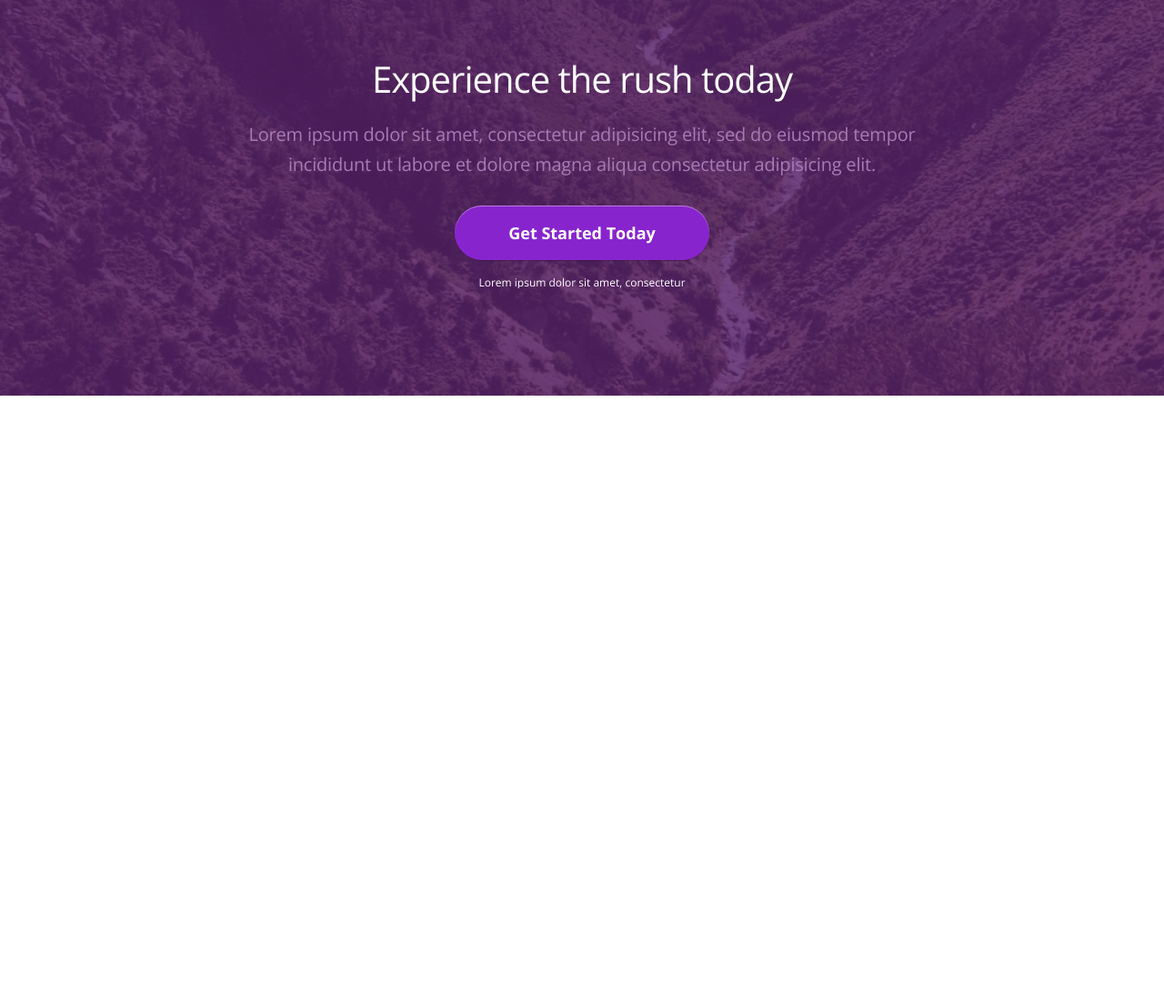
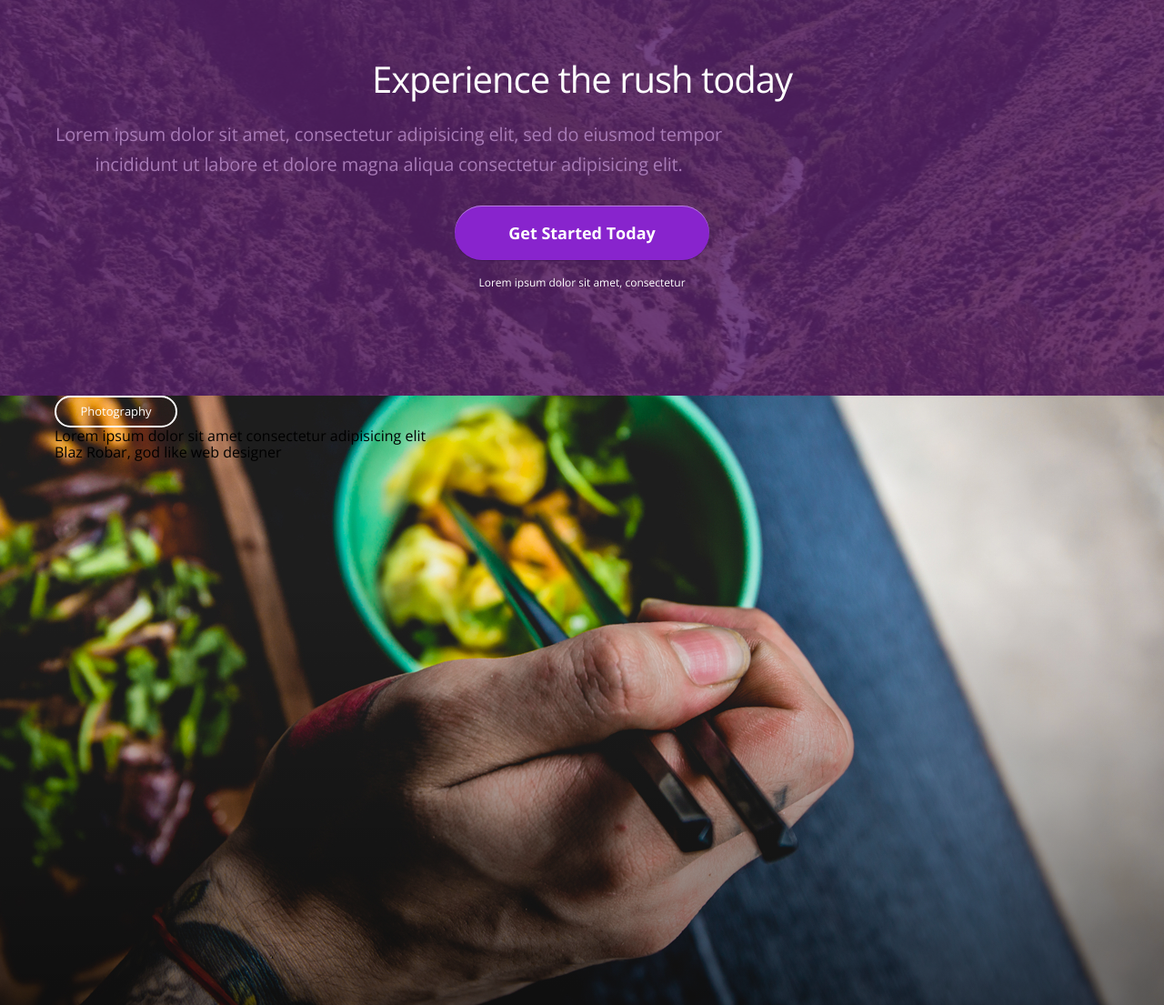
Before and after one commit to kvibrik/pex, a website: page src/index.html in a window 1280 px wide. Shown: the part 2449-3554 px from the top of the page at 91% size. Before the commit the page ends 2884 px from the top, so only its background shows below. Drawn offline with nearby package versions, Linux system fonts and the light colour scheme; files that its build step writes are made by us from their sources.

Commit message:
блок article

```diff
--- a/src/index.html
+++ b/src/index.html
@@ -14,5 +14,6 @@
   {% include 'templates/pink.html' %}
   {% include 'templates/about.html' %}
   {% include 'templates/experience.html' %}
+  {% include 'templates/article.html' %}
 </body>
 </html>
--- /dev/null
+++ b/src/scss/partials/_article.scss
@@ -0,0 +1,27 @@
+@import "var";
+
+.article {
+  width: 100%;
+  min-height: 670px;
+  background: url("/img/article.jpg") no-repeat 50% 50%;
+  background-size: cover;
+  position: relative;
+
+  &:after {
+    content: "";
+    position: absolute;
+    top: 0;
+    bottom: 0;
+    left: 0;
+    right: 0;
+    background: linear-gradient(to top, rgba(0,0,0, 0.5) 0%, transparent 70%);
+  }
+
+  &__post {
+    position: relative;
+    z-index: 30;
+    display: flex;
+    flex-direction: column;
+    justify-content: flex-end;
+  }
+}
--- a/src/scss/partials/_main.scss
+++ b/src/scss/partials/_main.scss
@@ -12,6 +12,7 @@ body {
   @include box;
   max-width: 1180px;
   padding: 0 10px;
+  width: 100%;
 }
 
 .button {
@@ -54,6 +55,17 @@ body {
   &-pink {
     margin: 15px 0;
   }
+
+  &_small {
+    max-width: 135px;
+    height: 35px;
+    background-color: transparent;
+    border: 2px solid #ffffff;
+    border-radius: 18px;
+    font-size: 0.813rem;
+    font-weight: 400;
+    box-shadow: none;
+  }
 }
 
 .info-button {
--- a/src/scss/style.scss
+++ b/src/scss/style.scss
@@ -6,3 +6,4 @@
 @import 'partials/pink';
 @import 'partials/about';
 @import 'partials/experience';
+@import 'partials/article';
--- /dev/null
+++ b/src/templates/article.html
@@ -0,0 +1,16 @@
+<section class="article">
+  <div class="container">
+    <div class="article__post">
+      <button class="button button_small" type="button">Photography</button>
+      <div class="article__text">
+        Lorem ipsum dolor sit amet consectetur adipisicing elit
+      </div>
+      <div class="article__author">
+        <div class="article_photo"></div>
+        <div class="article__name">
+          Blaz Robar, god like web designer
+        </div>
+      </div>
+    </div>
+  </div>
+</section>
```
Also changed, not shown: index.html (+16 -0 lines), css/style.css, img/article.jpg (added), src/img/article.jpg (added), 1 other file.
